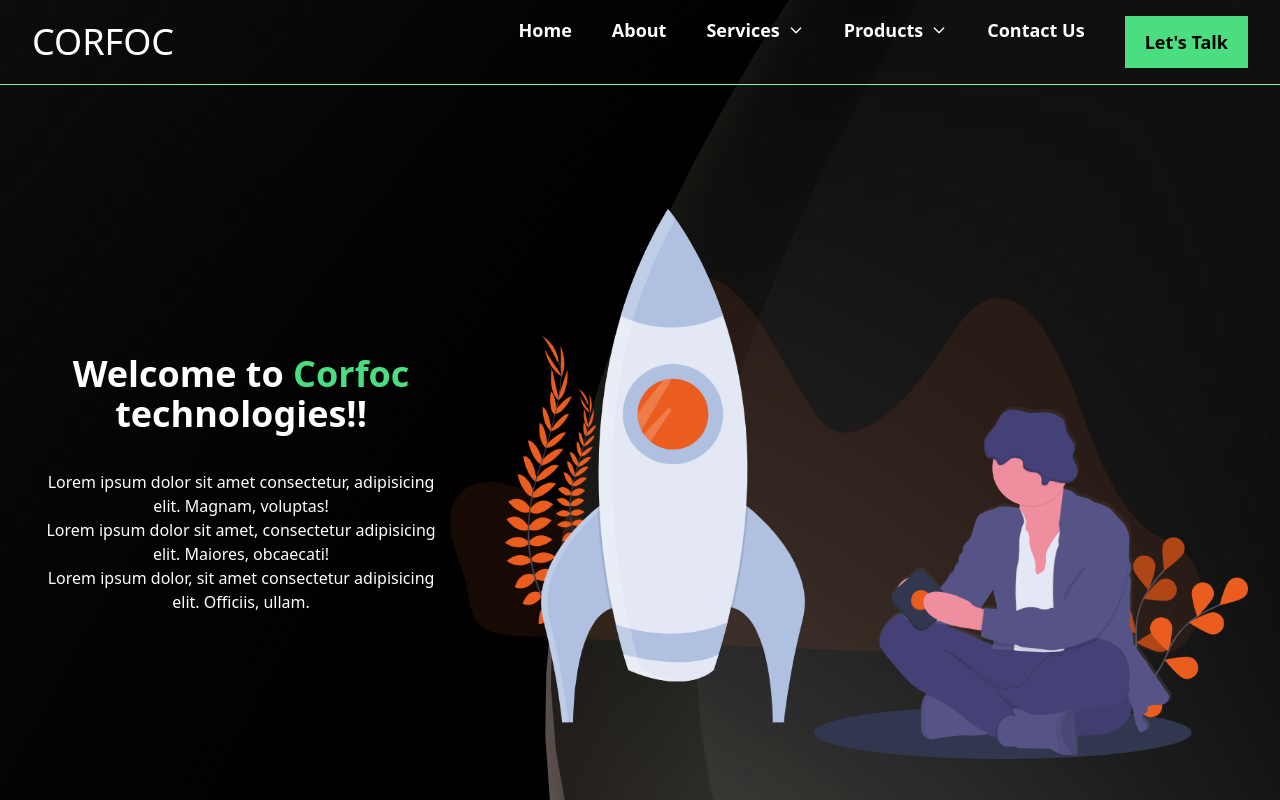
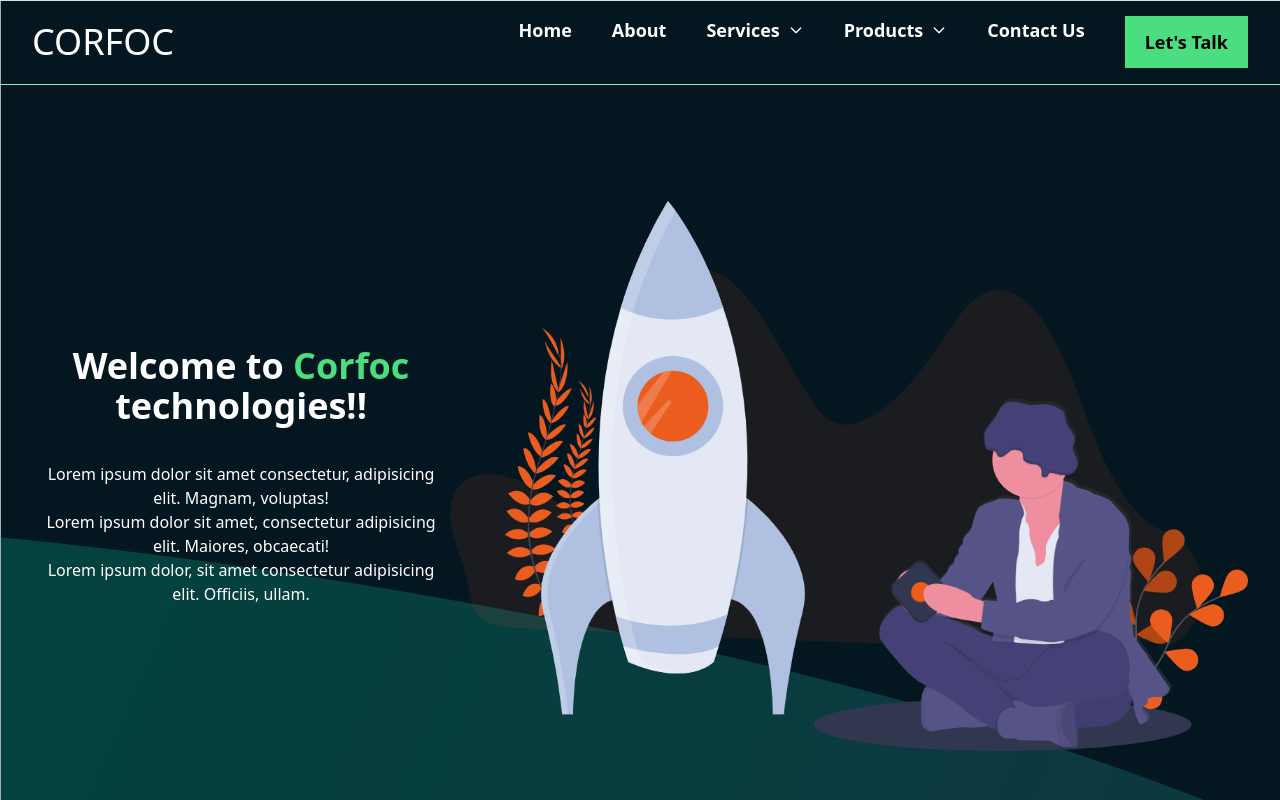
Before and after one commit to shibanmeledath/frontend, a React (Create React App) app: page / in a window 1280 px wide. Shown: the top 800 px of the page. Built offline with nearby package versions, Linux system fonts and the light colour scheme.

Commit message:
bg image changed

```diff
--- a/src/features/homeLayout/Home.js
+++ b/src/features/homeLayout/Home.js
@@ -3,7 +3,7 @@ const Home = () => {
   return (
     <>
       <main className=''>
-      <div className="h-screen border-y border-green-300 flex   flex-col text-white   justify-between itms-center lg:flex-row  max-w-7xl mx-auto px-4 sm:px-6 lg:px-8">
+      <div className="  h-screen border-y border-green-300 flex   flex-col text-white   justify-between itms-center lg:flex-row  max-w-7xl mx-auto px-4 sm:px-6 lg:px-8 pb-4 mb-4">
       <div className='  max-w-7xl h-96 mx-auto flex flex-col text-center justify-center my-auto '>
       <h1 className='font-extrabold text-4xl '> Welcome to <span className='text-green-400' >Corfoc</span>  technologies!!</h1>
       <div className='pt-4 mt-5'>
@@ -14,7 +14,7 @@ const Home = () => {
 
       </div>
       <div className= ' bg-blue-800 bg-transparent max-w-7xl h-96 my-auto mx-auto flex flex-col text-center justify-center '>
-      <img className='py-auto w-auto h-auto' src={image1} alt="Example" />
+      <img className=' h-auto w-auto' src={image1} alt="Example" />
 
       </div>
 
--- a/src/style.css
+++ b/src/style.css
@@ -1,5 +1,5 @@
 body{
 
 
-    background:url('./images/hero2.jpg'), linear-gradient(to bottom,black,rgba(0, 0, 0, 0.825));
+    background:url('./images/hero5.jpg'), linear-gradient(to bottom,black,rgba(0, 0, 0, 0.825));
 }
```
Also changed, not shown: src/images/hero5.jpg (added).
